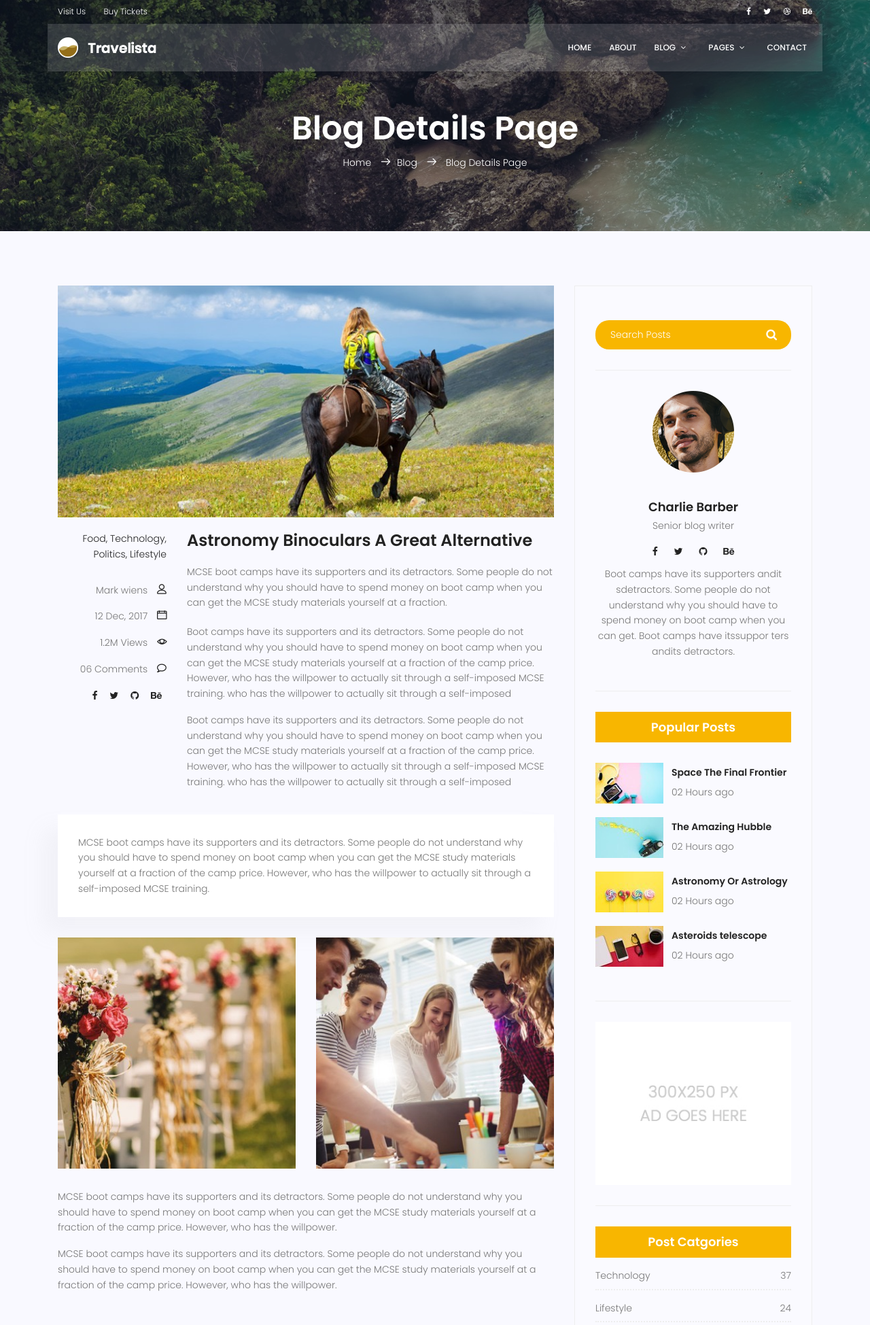
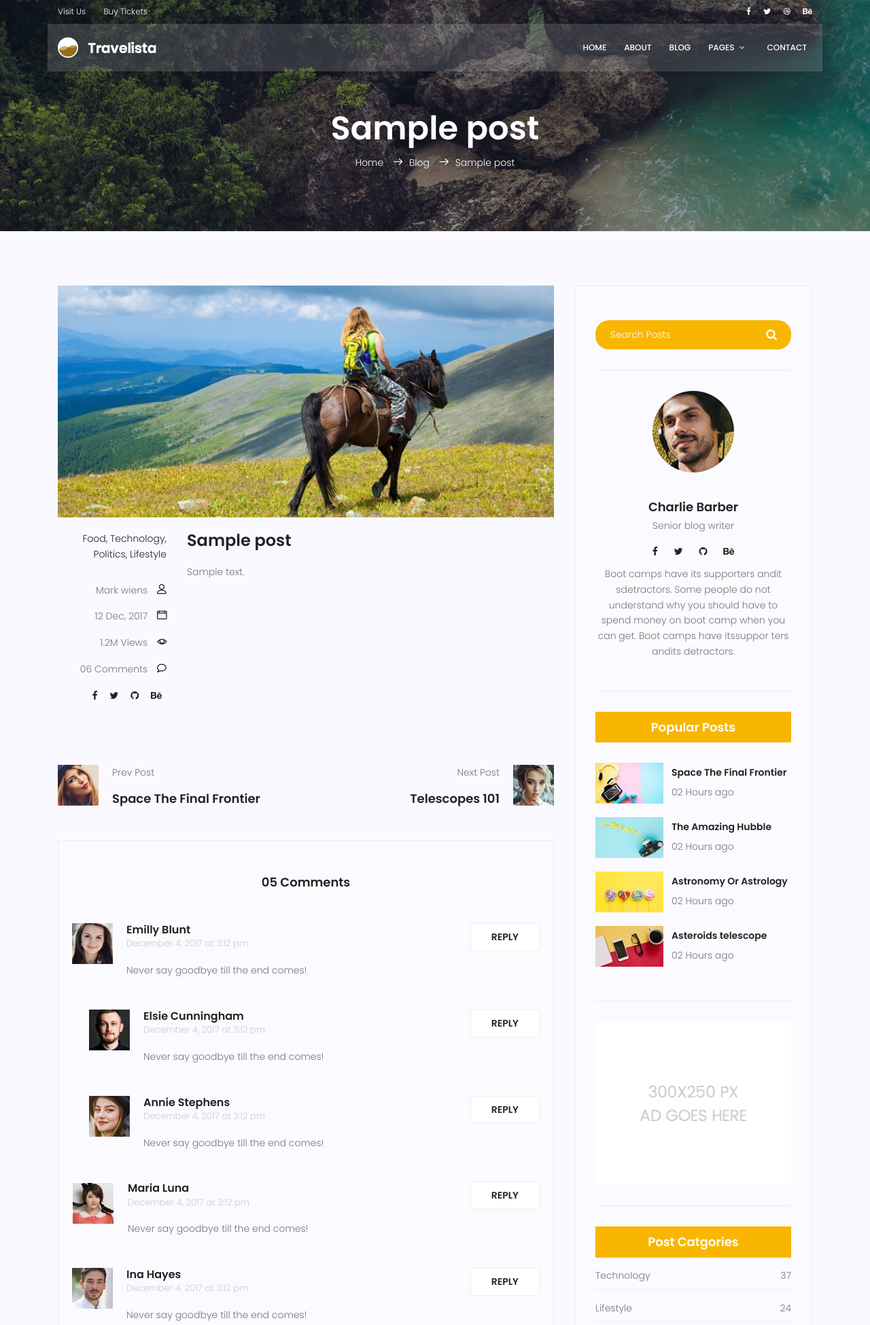
Before and after one commit to ASoukhteh/mysite, a Django app: template templates/blog/blog-single.html in a window 1280 px wide. Shown: the top 1949 px of the page at 68% size. Run offline with Django 5.2, Linux system fonts and the light colour scheme; the template is opened without the code that fills it: values that come from a table or form of the project are taken from there, others are empty; tables that the repository leaves empty hold one stand-in row (values such as "Sample post"); some libraries are stand-ins or nearby versions.

Commit message:
update blog home and single: + remove parts that I don't need + fix linking from home to single + show my data on single page

```diff
--- a/blog/urls.py
+++ b/blog/urls.py
@@ -5,6 +5,6 @@ app_name = 'blog'
 
 urlpatterns = [
     path('', index_view, name = 'index'),
-    path('/single/', single_view, name='single'),
-    path('/post-<int:pid>', test, name='test')
+    path('/<int:pid>', single_view, name='single'),
+    #path('/post-<int:pid>', test, name='test')
 ]
--- a/blog/views.py
+++ b/blog/views.py
@@ -6,8 +6,10 @@ def index_view(request):
     context = {'posts': posts}
     return render(request, 'blog/blog-home.html', context)
 
-def single_view(request):
-    return render(request, 'blog/blog-single.html')
+def single_view(request, pid):
+    post = get_object_or_404(Post, pk=pid)
+    context = {"post": post}
+    return render(request, 'blog/blog-single.html', context)
 
 def test(request, pid):
     #post = Post.objects.get(id=pid)
--- a/templates/base.html
+++ b/templates/base.html
@@ -65,12 +65,7 @@
                     <ul class="nav-menu">
                         <li><a href="{% url 'website:index' %}">Home</a></li>
                         <li><a href="{% url 'website:about' %}">About</a></li>
-                        <li class="menu-has-children"><a href="">Blog</a>
-                            <ul>
-                                <li><a href="{% url 'blog:index' %}">Blog Home</a></li>
-                                <li><a href="{% url 'blog:single' %}">Blog Single</a></li>
-                            </ul>
-                        </li>
+                        <li><a href="{% url 'blog:index' %}">Blog </a></li>
                         <li class="menu-has-children"><a href="">Pages</a>
                             <ul>
                                 <li><a href="elements.html">Elements</a></li>
--- a/templates/blog/blog-home.html
+++ b/templates/blog/blog-home.html
@@ -113,13 +113,13 @@
 						<div class="feature-img">
 							<img class="img-fluid" src="{% static 'img/blog/feature-img2.jpg' %}" alt="">
 						</div>
-						<a class="posts-title" href="blog-single.html">
+						<a class="posts-title" href="{% url 'blog:single' pid=post.id %}">
 							<h3>{{post.title}}</h3>
 						</a>
 						<p class="excert">
 							{{post.content}}
 						</p>
-						<a href="blog-single.html" class="primary-btn">View More</a>
+						<a href="{% url 'blog:single' pid=post.id %}" class="primary-btn">View More</a>
 					</div>
 				</div>
 				{% endfor %}
--- a/templates/blog/blog-single.html
+++ b/templates/blog/blog-single.html
@@ -8,11 +8,10 @@
 		<div class="row d-flex align-items-center justify-content-center">
 			<div class="about-content col-lg-12">
 				<h1 class="text-white">
-					Blog Details Page
+					{{post.title}}
 				</h1>
-				<p class="text-white link-nav"><a href="index.html">Home </a> <span
-						class="lnr lnr-arrow-right"></span><a href="blog-home.html">Blog </a> <span
-						class="lnr lnr-arrow-right"></span> <a href="blog-single.html"> Blog Details Page</a></p>
+				<p class="text-white link-nav"><a href="{% url 'website:index' %}">Home </a> <span
+						class="lnr lnr-arrow-right"></span><a href="{% url 'blog:index' %}">Blog </a> <span class="lnr lnr-arrow-right"></span>{{post.title}}</p>
 			</div>
 		</div>
 	</div>
@@ -55,54 +54,10 @@
 						</div>
 					</div>
 					<div class="col-lg-9 col-md-9">
-						<h3 class="mt-20 mb-20">Astronomy Binoculars A Great Alternative</h3>
+						<h3 class="mt-20 mb-20">{{post.title}}</h3>
 						<p class="excert">
-							MCSE boot camps have its supporters and its detractors. Some people do not understand why
-							you should have to spend money on boot camp when you can get the MCSE study materials
-							yourself at a fraction.
+							{{post.content}}
 						</p>
-						<p>
-							Boot camps have its supporters and its detractors. Some people do not understand why you
-							should have to spend money on boot camp when you can get the MCSE study materials yourself
-							at a fraction of the camp price. However, who has the willpower to actually sit through a
-							self-imposed MCSE training. who has the willpower to actually sit through a self-imposed
-						</p>
-						<p>
-							Boot camps have its supporters and its detractors. Some people do not understand why you
-							should have to spend money on boot camp when you can get the MCSE study materials yourself
-							at a fraction of the camp price. However, who has the willpower to actually sit through a
-							self-imposed MCSE training. who has the willpower to actually sit through a self-imposed
-						</p>
-					</div>
-					<div class="col-lg-12">
-						<div class="quotes">
-							MCSE boot camps have its supporters and its detractors. Some people do not understand why
-							you should have to spend money on boot camp when you can get the MCSE study materials
-							yourself at a fraction of the camp price. However, who has the willpower to actually sit
-							through a self-imposed MCSE training.
-						</div>
-						<div class="row mt-30 mb-30">
-							<div class="col-6">
-								<img class="img-fluid" src="{% static 'img/blog/post-img1.jpg' %}" alt="">
-							</div>
-							<div class="col-6">
-								<img class="img-fluid" src="{% static 'img/blog/post-img2.jpg' %}" alt="">
-							</div>
-							<div class="col-lg-12 mt-30">
-								<p>
-									MCSE boot camps have its supporters and its detractors. Some people do not
-									understand why you should have to spend money on boot camp when you can get the MCSE
-									study materials yourself at a fraction of the camp price. However, who has the
-									willpower.
-								</p>
-								<p>
-									MCSE boot camps have its supporters and its detractors. Some people do not
-									understand why you should have to spend money on boot camp when you can get the MCSE
-									study materials yourself at a fraction of the camp price. However, who has the
-									willpower.
-								</p>
-							</div>
-						</div>
 					</div>
 				</div>
 				<div class="navigation-area">
```
